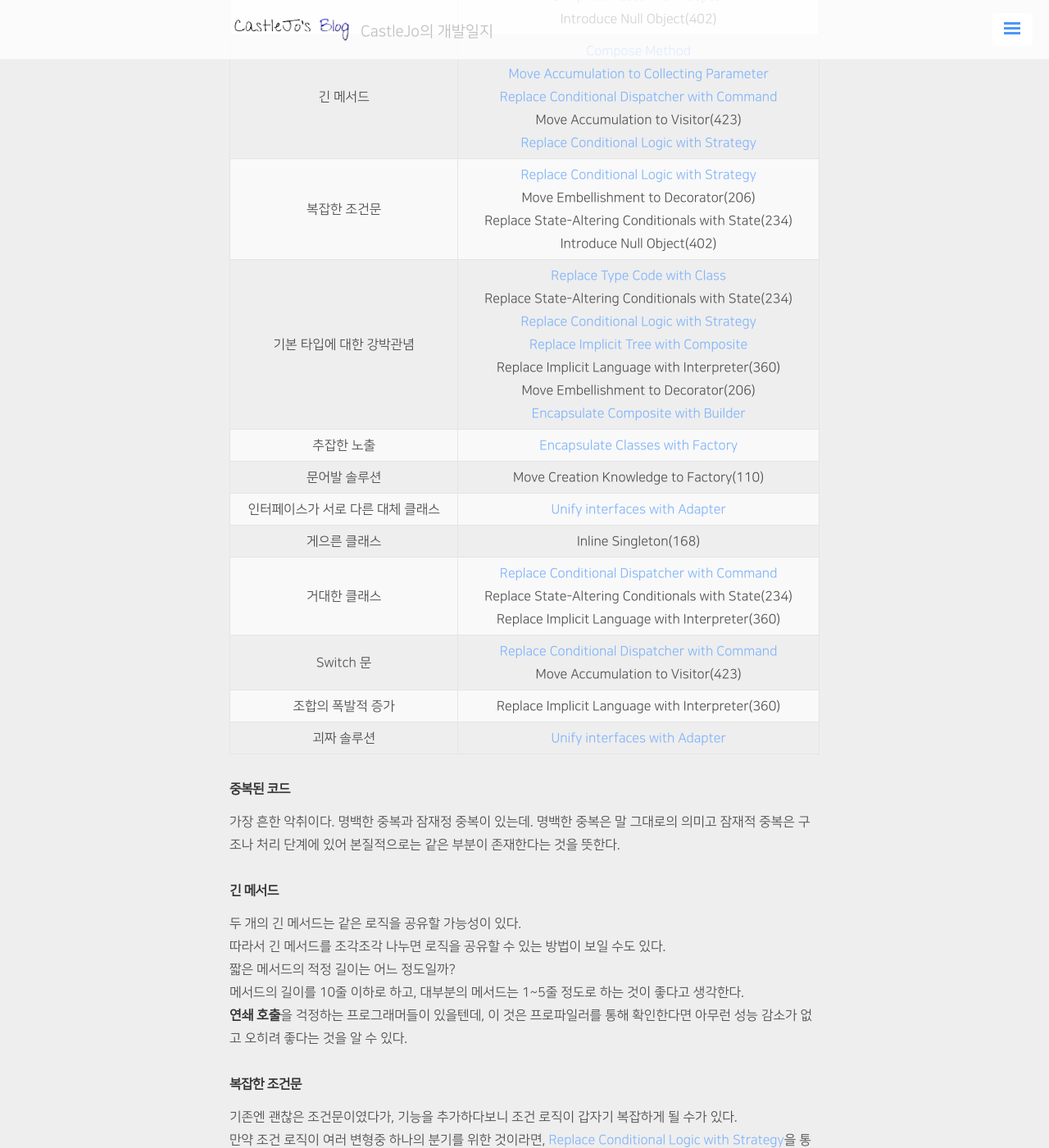
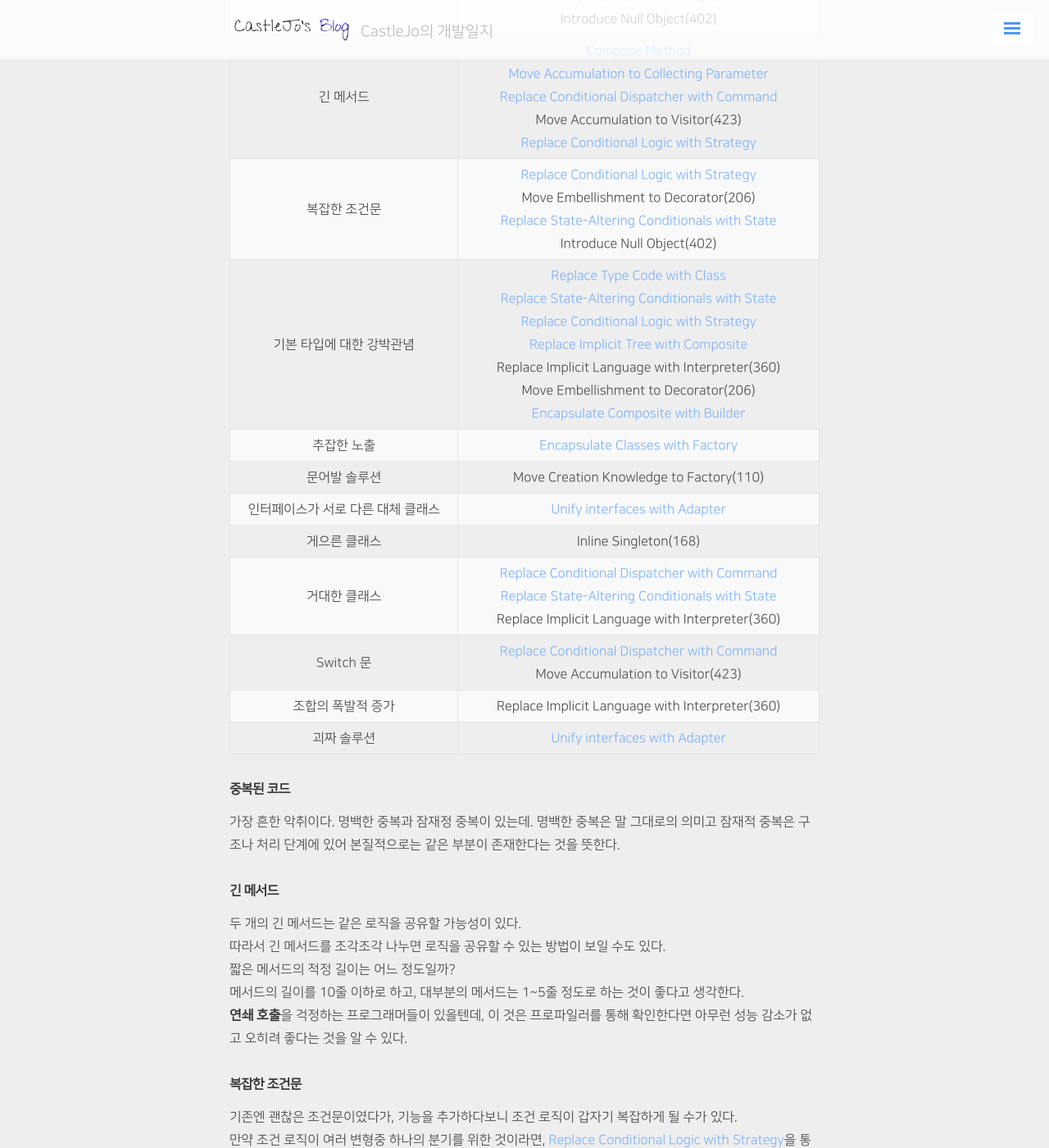
Before and after one commit to ukcastle/ukcastle.github.io, a Jekyll site: the page built from _posts/Refactoring/2021-04-12-RF-Ch4.md, in a window 1280 px wide and 1400 px high, scrolled down 744 px. Shown: the whole window at 82% size. Built offline with Jekyll 4.4.1, drawn with Linux system fonts in a browser that asks for light colours; nearby versions of some CDN libraries; a script that is not in the unit is left out; comment, search, counter and statistics services are not loaded; some of the changed text lies outside the part shown.

Commit message:
docs: href 234

```diff
--- a/_posts/Refactoring/2021-04-12-RF-Ch4.md
+++ b/_posts/Refactoring/2021-04-12-RF-Ch4.md
@@ -21,13 +21,13 @@ tag: [DesignPattern, Refactoring]
 |:---:|:---:|
 |중복된 코드|[Form Template Method](https://jo631.github.io/refactoring/2021/04/16/Form-Template-Method/)<br>[Introduce Polymorphic Creation with Factory Method](https://jo631.github.io/refactoring/2021/04/13/Introduce-Polymorphic-Creation-with-Factory-Method/)<br>[Chain Constructors](https://jo631.github.io/refactoring/2021/04/13/Chain-Constructors/)<br>[Replace One/Many Distinctions with Composite](https://jo631.github.io/refactoring/2021/04/30/Replace-One-Many-Distinctions-with-Composite/)<br>[Extract Composite](https://jo631.github.io/refactoring/2021/04/28/Extract-Composite/)<br>[Unify interfaces with Adapter](https://jo631.github.io/refactoring/2021/05/10/Unify-Interface-with-Adapter/)<br>Introduce Null Object(402)|
 |긴 메서드|[Compose Method](https://jo631.github.io/refactoring/2021/04/14/Compose-Method/)<br> [Move Accumulation to Collecting Parameter](https://jo631.github.io/refactoring/2021/04/27/Move-Accumulation-to-Collecting-Parameter/)<br>[Replace Conditional Dispatcher with Command](https://jo631.github.io/refactoring/2021/05/01/Replace-Conditional-Dispatcher-with-Command/)<br>Move Accumulation to Visitor(423)<br>[Replace Conditional Logic with Strategy](https://jo631.github.io/refactoring/2021/04/15/Replace-Conditional-Logic-with-Strategy/)|
-|복잡한 조건문|[Replace Conditional Logic with Strategy](https://jo631.github.io/refactoring/2021/04/15/Replace-Conditional-Logic-with-Strategy/)<br>Move Embellishment to Decorator(206)<br>Replace State-Altering Conditionals with State(234)<br>Introduce Null Object(402)|
-|기본 타입에 대한 강박관념|[Replace Type Code with Class](https://jo631.github.io/refactoring/2021/05/12/Replace-Type-Code-with-Class/)<br>Replace State-Altering Conditionals with State(234)<br>[Replace Conditional Logic with Strategy](https://jo631.github.io/refactoring/2021/04/15/Replace-Conditional-Logic-with-Strategy/)<br>[Replace Implicit Tree with Composite](https://jo631.github.io/refactoring/2021/04/19/Replace-Implicit-Tree-with-Composite/)<br>Replace Implicit Language with Interpreter(360)<br>Move Embellishment to Decorator(206)<br>[Encapsulate Composite with Builder](https://jo631.github.io/refactoring/2021/04/20/Encapsulate-Composite-with-Builder/)|
+|복잡한 조건문|[Replace Conditional Logic with Strategy](https://jo631.github.io/refactoring/2021/04/15/Replace-Conditional-Logic-with-Strategy/)<br>Move Embellishment to Decorator(206)<br>[Replace State-Altering Conditionals with State](https://jo631.github.io/refactoring/2021/05/13/Replace-State-Altering-Conditionals-with-State/)<br>Introduce Null Object(402)|
+|기본 타입에 대한 강박관념|[Replace Type Code with Class](https://jo631.github.io/refactoring/2021/05/12/Replace-Type-Code-with-Class/)<br>[Replace State-Altering Conditionals with State](https://jo631.github.io/refactoring/2021/05/13/Replace-State-Altering-Conditionals-with-State/)<br>[Replace Conditional Logic with Strategy](https://jo631.github.io/refactoring/2021/04/15/Replace-Conditional-Logic-with-Strategy/)<br>[Replace Implicit Tree with Composite](https://jo631.github.io/refactoring/2021/04/19/Replace-Implicit-Tree-with-Composite/)<br>Replace Implicit Language with Interpreter(360)<br>Move Embellishment to Decorator(206)<br>[Encapsulate Composite with Builder](https://jo631.github.io/refactoring/2021/04/20/Encapsulate-Composite-with-Builder/)|
 |추잡한 노출|[Encapsulate Classes with Factory](https://jo631.github.io/refactoring/2021/04/13/Encapsulate-Classes-with-Factory/)|
 |문어발 솔루션|Move Creation Knowledge to Factory(110)|
 |인터페이스가 서로 다른 대체 클래스|[Unify interfaces with Adapter](https://jo631.github.io/refactoring/2021/05/10/Unify-Interface-with-Adapter/)|
 |게으른 클래스|Inline Singleton(168)|
-|거대한 클래스|[Replace Conditional Dispatcher with Command](https://jo631.github.io/refactoring/2021/05/01/Replace-Conditional-Dispatcher-with-Command/)<br>Replace State-Altering Conditionals with State(234)<br>Replace Implicit Language with Interpreter(360)|
+|거대한 클래스|[Replace Conditional Dispatcher with Command](https://jo631.github.io/refactoring/2021/05/01/Replace-Conditional-Dispatcher-with-Command/)<br>[Replace State-Altering Conditionals with State](https://jo631.github.io/refactoring/2021/05/13/Replace-State-Altering-Conditionals-with-State/)<br>Replace Implicit Language with Interpreter(360)|
 |Switch 문|[Replace Conditional Dispatcher with Command](https://jo631.github.io/refactoring/2021/05/01/Replace-Conditional-Dispatcher-with-Command/)<br>Move Accumulation to Visitor(423)|
 |조합의 폭발적 증가|Replace Implicit Language with Interpreter(360)|
 |괴짜 솔루션|[Unify interfaces with Adapter](https://jo631.github.io/refactoring/2021/05/10/Unify-Interface-with-Adapter/)|
@@ -49,7 +49,7 @@ tag: [DesignPattern, Refactoring]
 기존엔 괜찮은 조건문이였다가, 기능을 추가하다보니 조건 로직이 갑자기 복잡하게 될 수가 있다.
 만약 조건 로직이 여러 변형중 하나의 분기를 위한 것이라면, [Replace Conditional Logic with Strategy](https://jo631.github.io/refactoring/2021/04/15/Replace-Conditional-Logic-with-Strategy/)을 통하여 적용할 수 있다.
 만약 조건 로직이 그 클래스의 핵심 동작 외의 특별한 경우에 대한 몇몇 동작을 제어하는 것이라면, Move Embellishment to Decorator(206)을 사용할 수 있다.
-객체의 상태 전이를 제어하는 복잡한 조건식의 경우, Replace State-Altering Conditionals with State(234)을 사용한다.
+객체의 상태 전이를 제어하는 복잡한 조건식의 경우, [Replace State-Altering Conditionals with State](https://jo631.github.io/refactoring/2021/05/13/Replace-State-Altering-Conditionals-with-State/)을 사용한다.
 마지막으로 Null을 처리하기 위해 사용하는 경우가 많은데, 이 땐 Introduce Null Object(402)을 사용한다.
 
 #### 기본 타입에 대한 강박관념
@@ -87,7 +87,7 @@ tag: [DesignPattern, Refactoring]
 
 한 클래스에 **지나치게 많은 인스턴스**가 있는 것은, 클래스 하나가 너무 많은 일을 하려 함을 나타내는 징조이다.
 다양한 요청에 따라 서로 다른 동작을 수행하는 클래스에는 [Replace Conditional Dispatcher with Command](https://jo631.github.io/refactoring/2021/05/01/Replace-Conditional-Dispatcher-with-Command/)을 적용하여 각 동작을 별도의 커맨드 클래스로 뽑아내면 그 크기를 상당히 줄일 수 있다.
-상태 전이 코드로 가득 찬 거대한 클래스의 크기를 줄이려면, Replace State-Altering Conditionals with State(234)을 이용하여 각 상태에 대한 처리를 별도의 스테이트 클래스로 분리하면 된다.
+상태 전이 코드로 가득 찬 거대한 클래스의 크기를 줄이려면, [Replace State-Altering Conditionals with State](https://jo631.github.io/refactoring/2021/05/13/Replace-State-Altering-Conditionals-with-State/)을 이용하여 각 상태에 대한 처리를 별도의 스테이트 클래스로 분리하면 된다.
 Replace Implicit Language with Interpreter(360)은 다양한 입력 조건을 처리하느라 수많은 코드가 잠재적으로 중복되어 있는 거대한 클래스를 인터프리터로 대체해 간단하게 만드는 방법이다.
 
 #### Swtich 문
```
Also changed, not shown: _posts/Refactoring/2021-04-08-RF-Ch2-3.md (+1 -1 lines), _posts/Refactoring/2021-04-12-RF-Ch5.md (+1 -1 lines).
